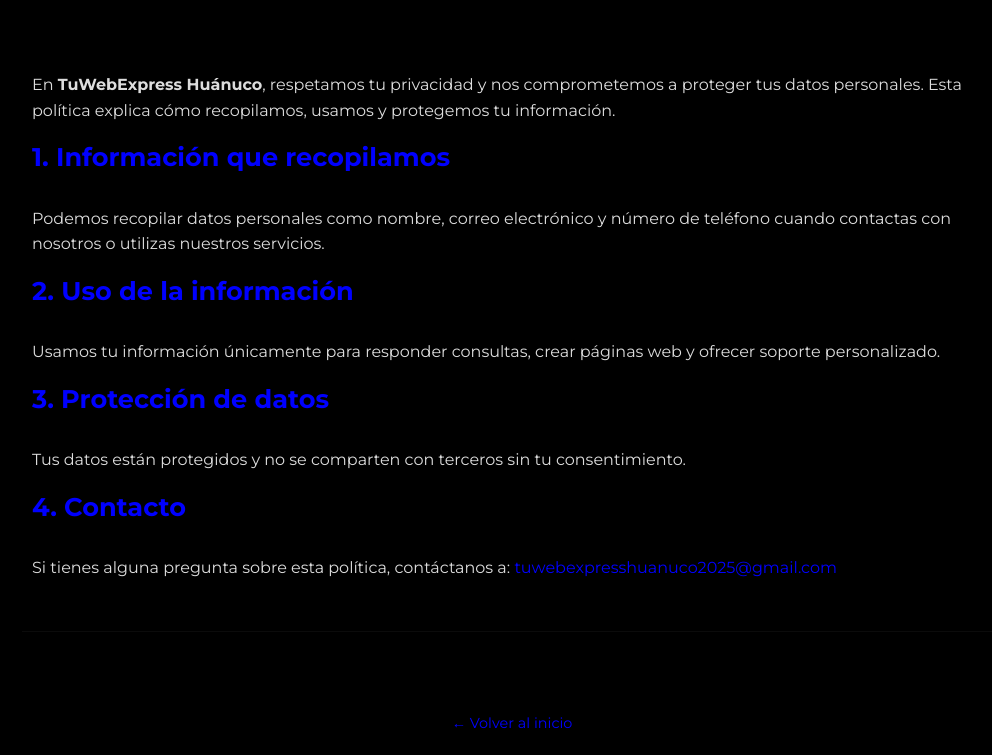
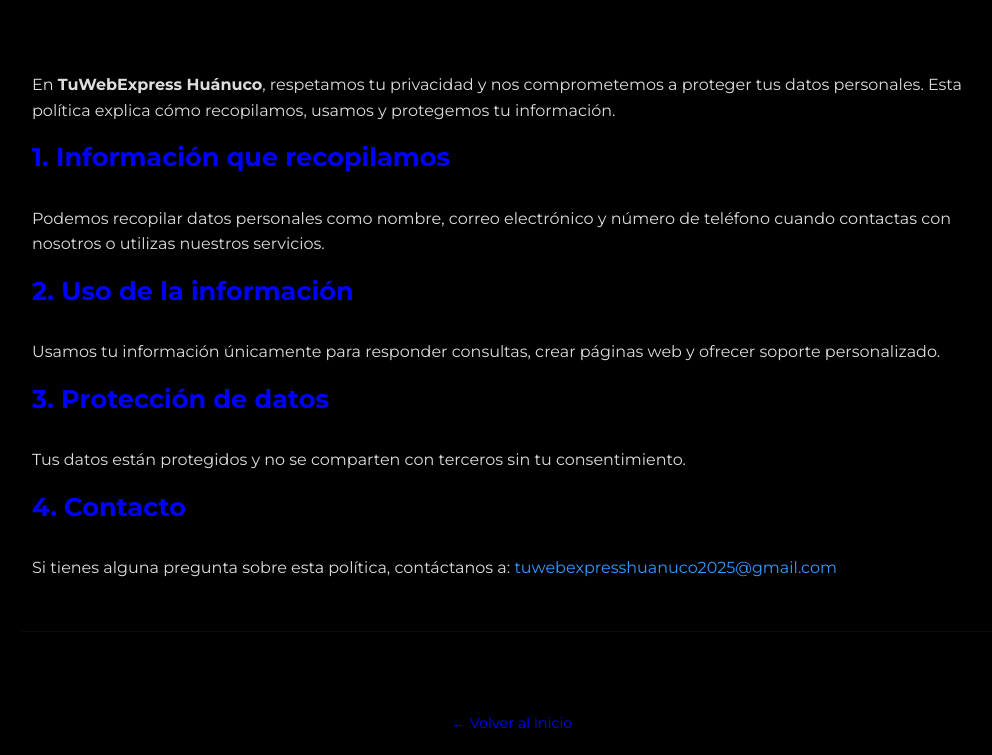
Before and after one commit to tuwebexpresshuanuco2025/Tu-Web-Express-Hu-nuco, a plain HTML site: page privacidad.html in a window 1280 px wide. In both pictures the pointer is over the link "tuwebexpresshuanuco2025@gmail.com". Shown: the part 87-842 px from the top of the page, without its empty margins (128-1120 px from the left). Drawn offline with Linux system fonts and the light colour scheme.

Commit message:
index.css
/

```diff
--- a/index.css
+++ b/index.css
@@ -25,7 +25,7 @@ header {
   text-align: center;
   padding: 20px;
   background: var(--negro);
-  border-bottom: 2px solid rgba(0,0,0,0.15);
+  border-bottom: 2px solid rgba(0, 0, 0, 0.15);
 }
 
 h1 {
@@ -254,16 +254,29 @@ footer a:hover {
 }
 
 @media (max-width: 768px) {
-  h1 { font-size: 1.6rem; }
-  h2 { font-size: 1.3rem; }
-  .button { width: 100%; padding: 12px 0; }
+  h1 {
+    font-size: 1.6rem;
+  }
+
+  h2 {
+    font-size: 1.3rem;
+  }
+
+  .button {
+    width: 100%;
+    padding: 12px 0;
+  }
 }
 
-/* 🔵 Forzar color azul en todos los enlaces, incluso los visitados */
+/* 🔵 Forzar color azul puro en todos los enlaces, incluso visitados */
 a,
 a:visited,
 a:hover,
 a:active {
   color: #0000FF !important;
-  text-decoration: none;
+  text-decoration: none !important;
+}
+
+a:hover {
+  color: #3399FF !important;
   }
```
